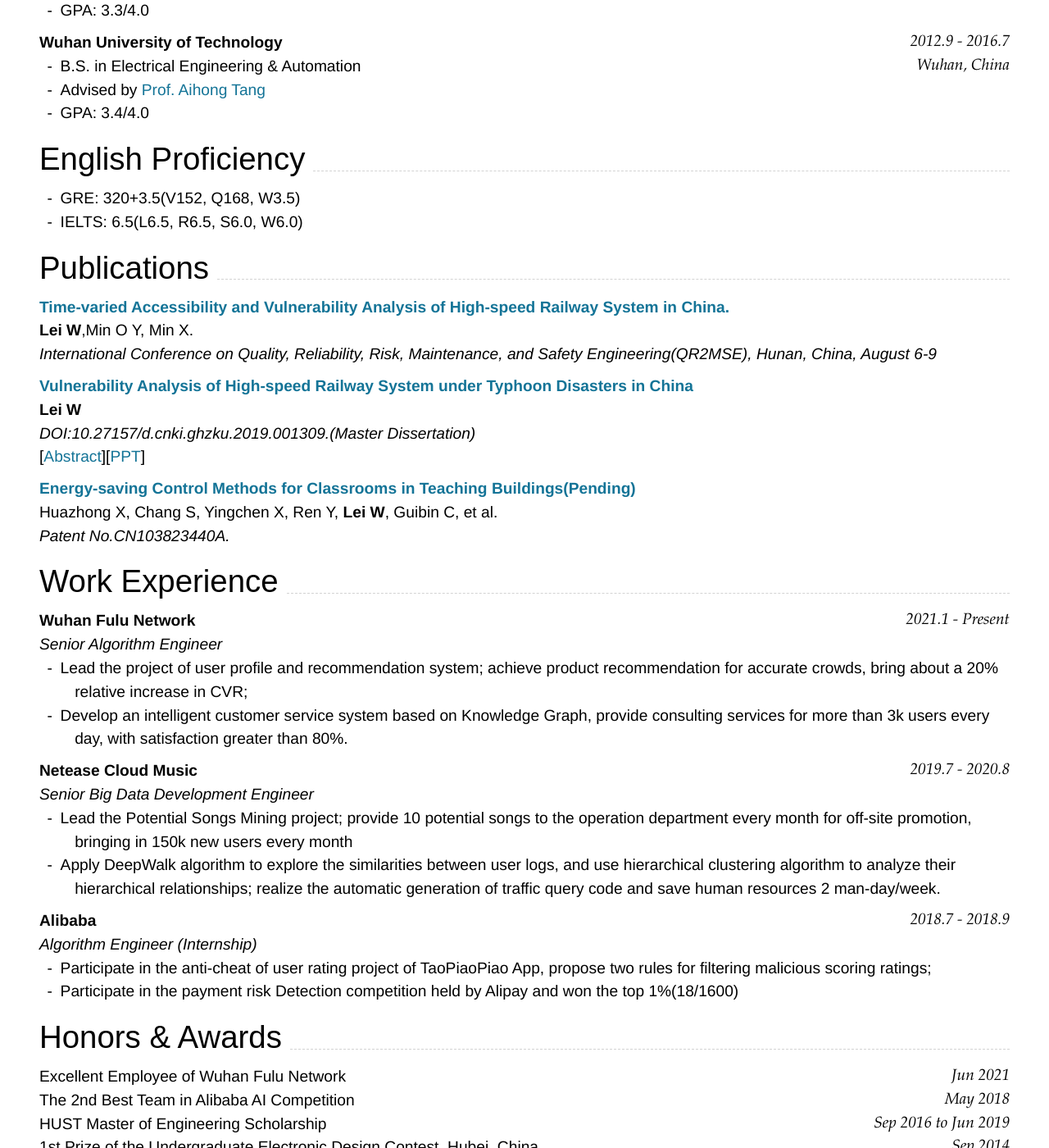
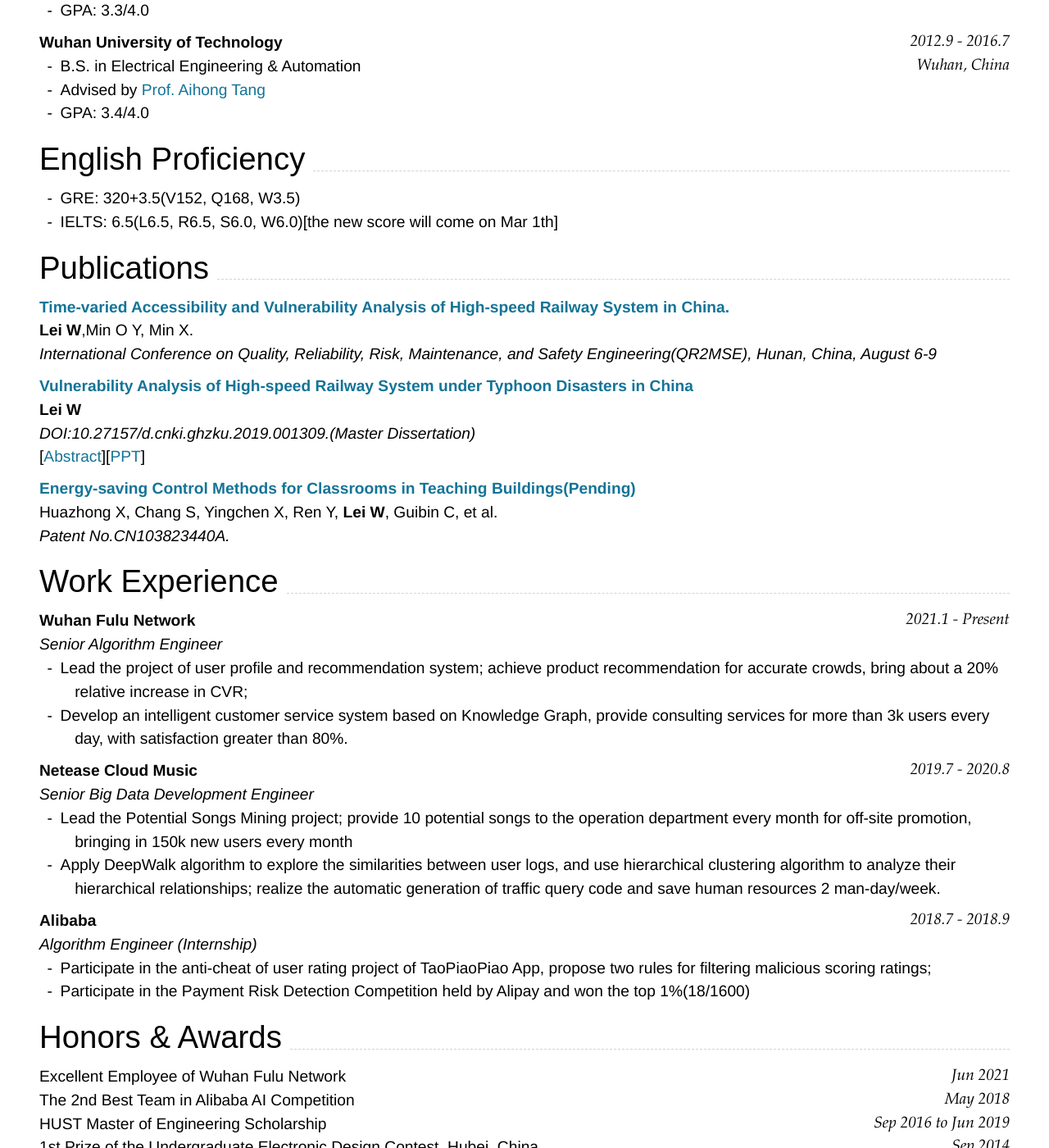
Before and after one commit to Zhuifeng414/wanglei.github.io, a Jekyll site: the page built from index.md, in a window 1280 px wide and 1400 px high, scrolled down 377 px. Shown: the whole window at 82% size. Built offline with Jekyll 4.4.1, drawn with Linux system fonts in a browser that asks for light colours; nearby versions of some CDN libraries; some of the changed text lies outside the part shown.

Commit message:
Update index.md

```diff
--- a/index.md
+++ b/index.md
@@ -41,7 +41,7 @@
 
 ## English Proficiency
 - GRE: 320+3.5(V152, Q168, W3.5)
-- IELTS: 6.5(L6.5, R6.5, S6.0, W6.0)
+- IELTS: 6.5(L6.5, R6.5, S6.0, W6.0)[the new score will come on Mar 1th]
 
 
 ## Publications
@@ -78,7 +78,7 @@
 
 _Algorithm Engineer (Internship)_<br>
 - Participate in the anti-cheat of user rating project of TaoPiaoPiao App, propose two rules for filtering malicious scoring ratings;
-- Participate in the payment risk Detection competition held by Alipay and won the top 1%(18/1600)
+- Participate in the Payment Risk Detection Competition held by Alipay and won the top 1%(18/1600)
 
 
 ## Honors & Awards
```
Also changed, not shown: other parts of index.md (+2 -2 lines).
